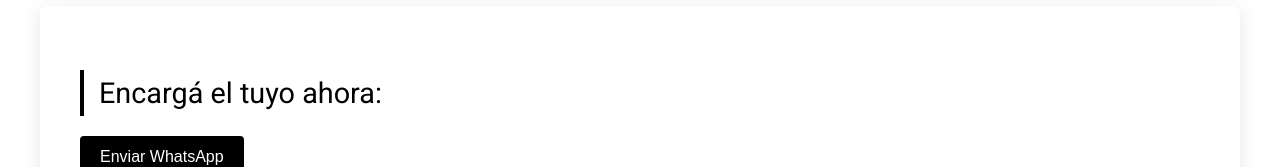
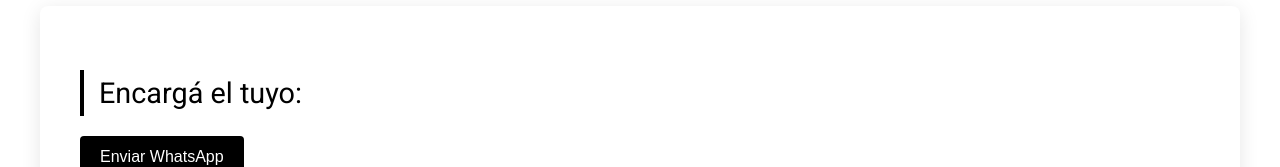
Before and after one commit to digitalstudyom-arch/tuproyectonline, a plain HTML site: page index.html in a window 1280 px wide. Shown: the part 842-1009 px from the top of the page. Drawn offline with Linux system fonts and the light colour scheme.

Commit message:
Update index.html

```diff
--- a/index.html
+++ b/index.html
@@ -106,7 +106,7 @@
     </section>
 
         <section id="contacto">
-        <h2>Encargá el tuyo ahora:</h2>
+        <h2>Encargá el tuyo:</h2>
         <button onclick="window.open('https://wa.me/541122523570', '_blank')">Enviar WhatsApp</button>
     </section>
 
```
